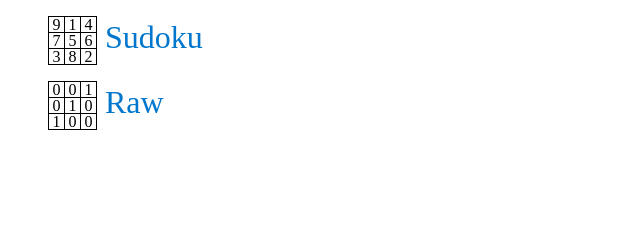
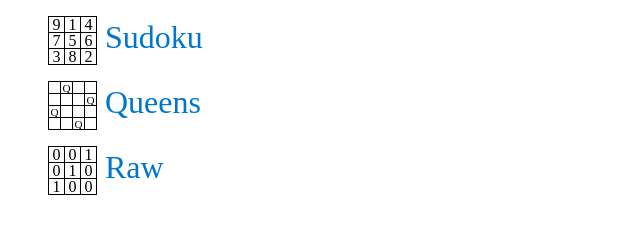
Before and after one commit to kdlv/dlx, a plain HTML site: page index.html in a window 1280 px wide. Shown: the whole page, without its empty margins (0-640 px from the left). Drawn offline with Linux system fonts and the light colour scheme.

Commit message:
Add queens to index

```diff
--- a/index.css
+++ b/index.css
@@ -11,6 +11,12 @@ li {
   vertical-align: middle;
   border: solid black;
   border-width: 0 1px 1px 0;
+}
+
+#queensTbl {
+  grid-template-columns: repeat(4, 0.75rem);
+  grid-template-rows: repeat(4, 0.75rem);
+  font-size: 1.4rem;
 }
 
 .tbl div {
--- a/index.html
+++ b/index.html
@@ -3,7 +3,7 @@
   <head>
     <meta charset="utf-8" />
     <meta name="viewport" content="initial-scale=1.0"/>
-    <title>Exact cover</title>
+    <title>Dancing links</title>
     <link href="index.css" rel="stylesheet">
     <script>
 function shuffle(l) {
@@ -45,6 +45,17 @@ window.onload = function() {
         </a>
       </li>
       <li>
+        <a href="queens.html">
+          <div id="queensTbl" class="tbl">
+            <div></div><div>Q</div><div></div><div></div>
+            <div></div><div></div><div></div><div>Q</div>
+            <div>Q</div><div></div><div></div><div></div>
+            <div></div><div></div><div>Q</div><div></div>
+          </div>
+          <span>Queens</span>
+        </a>
+      </li>
+      <li>
         <a href="raw.html">
           <div id="rawTbl" class="tbl">
             <div>1</div><div>0</div><div>0</div>
```
